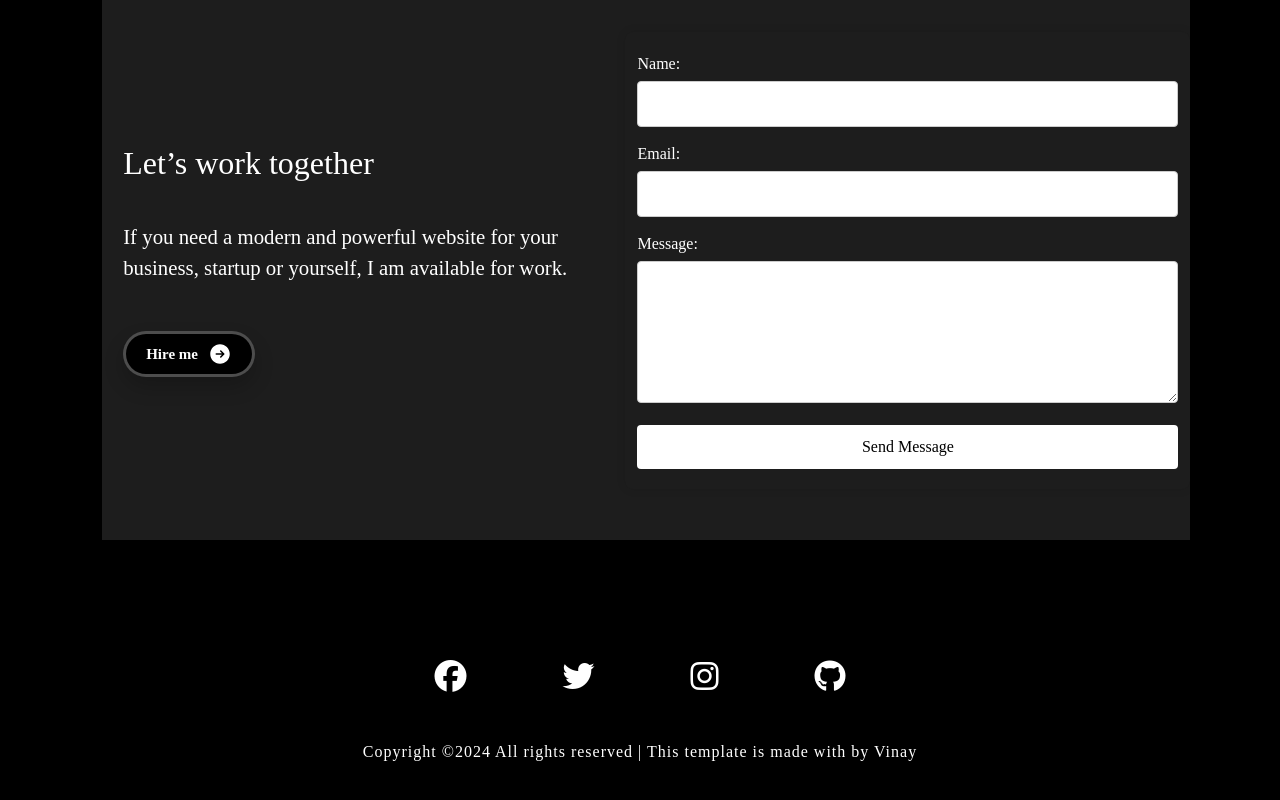
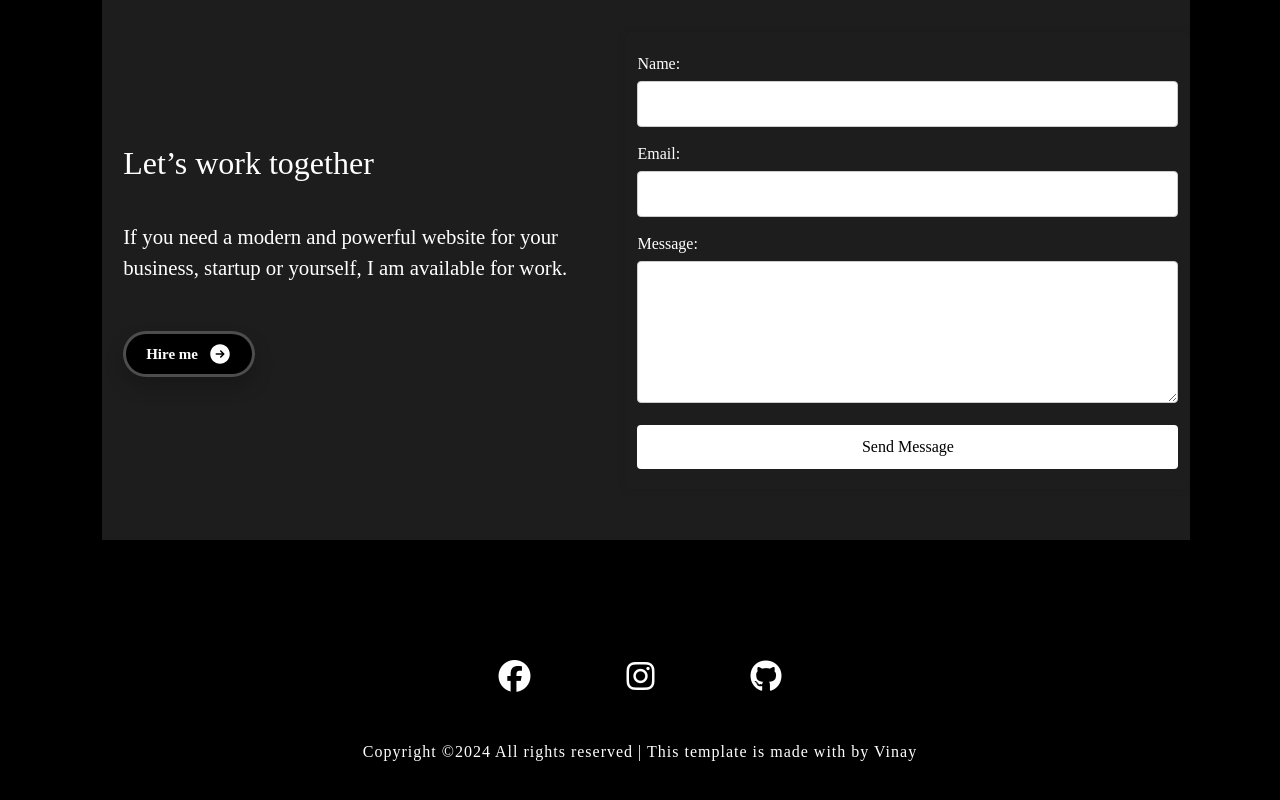
Before and after one commit to vinaygandra7777/protofilo, a plain HTML site: page index.html in a window 1280 px wide. Shown: the part 4925-5725 px from the top of the page. Drawn offline with nearby package versions, Linux system fonts and the light colour scheme.

Commit message:
protofilo

```diff
--- a/index.html
+++ b/index.html
@@ -285,7 +285,7 @@
   <div class="darker">
     <div class="dark">
         <div class="dark1">
-            <i class="fa-brands fa-facebook"></i><i class="fa-brands fa-twitter"></i><i class="fa-brands fa-instagram"></i><i class="fa-brands fa-github"></i>
+            <a href="https://www.facebook.com/login.php/"><i class="fa-brands fa-facebook"></i></a><a href="https://www.instagram.com/accounts/login/?hl=en"><i class="fa-brands fa-instagram"></i></a><a href="https://github.com/vinaygandra7777"><i class="fa-brands fa-github"></i></a>
         </div>
     </div>
     <p style="color: white; text-align: center; letter-spacing: 1px;">Copyright ©2024 All rights reserved | This template is made with  by Vinay</p>
```
Also changed, not shown: dek.png (deleted), dev.png.png (deleted), protofil (1).jpg (deleted).
